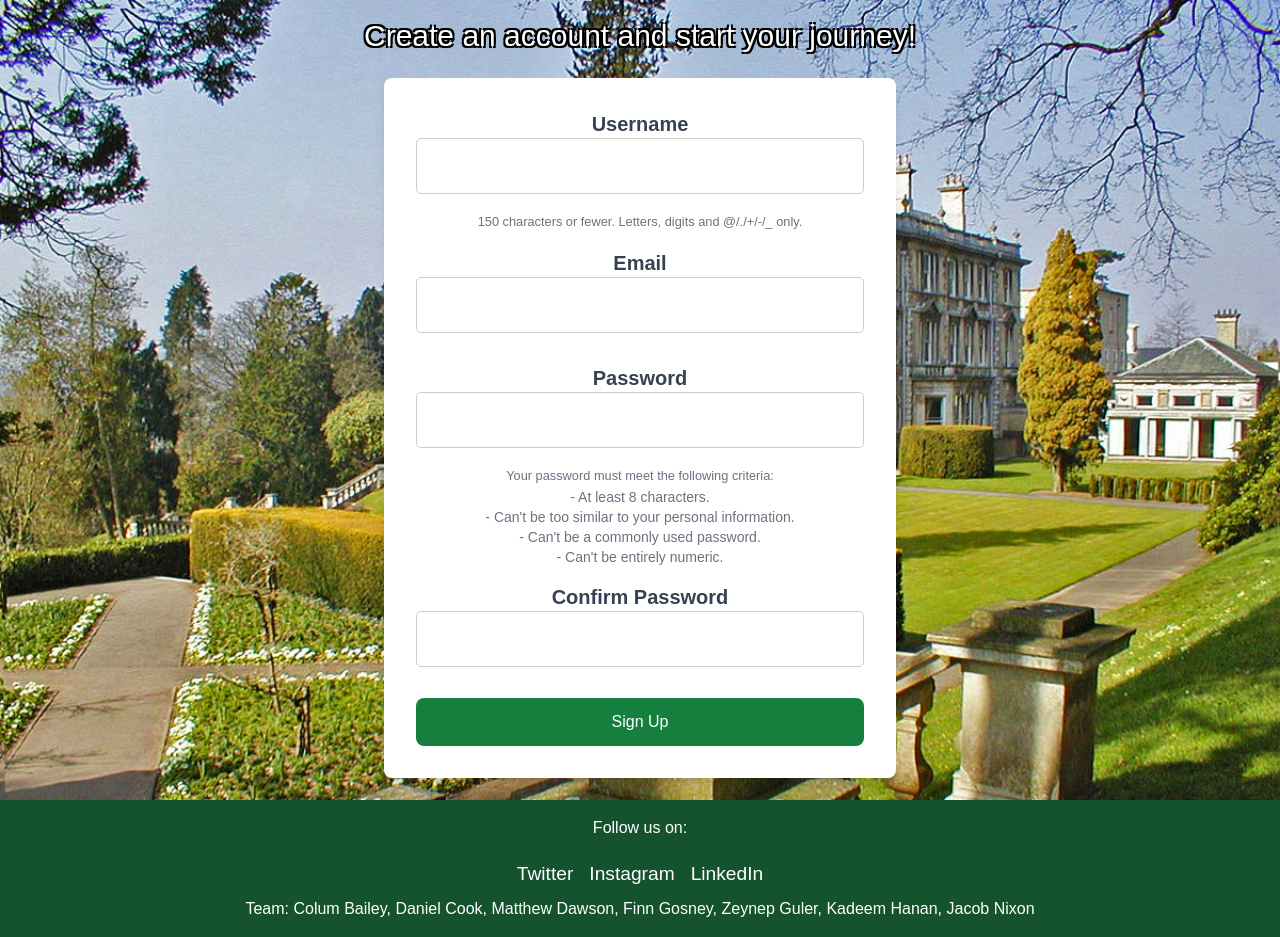
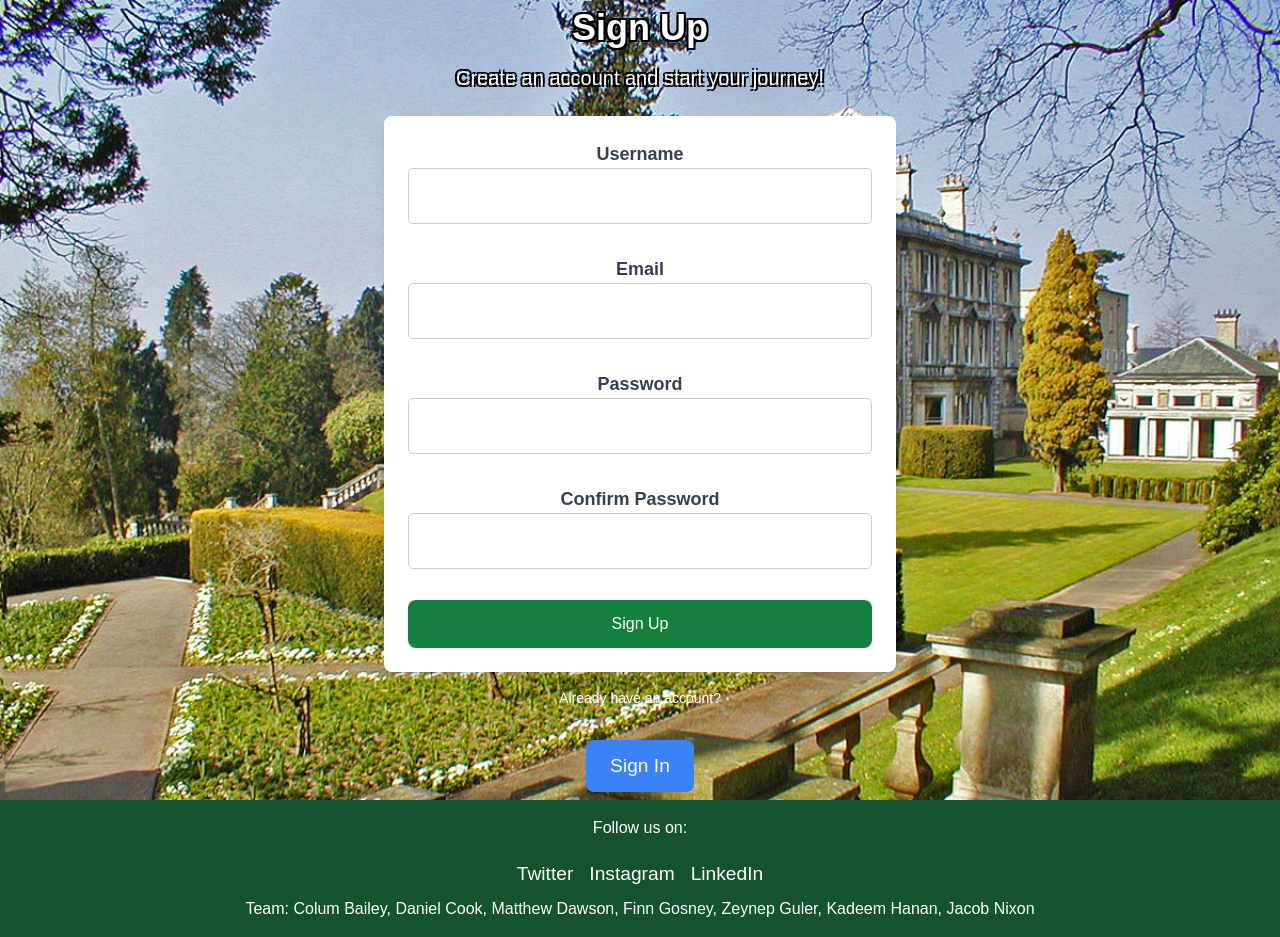
Before and after one commit to FinnGos/Group-Engineering-Project, a Django app: page /home/signup/ in a window 1280 px wide. Shown: the part 80-1017 px from the top of the page. Run offline with Django 4.2, Linux system fonts and the light colour scheme; some libraries are stand-ins or nearby versions.

Commit message:
hating life

```diff
--- a/SustainableApplication/templates/registration/signup.html
+++ b/SustainableApplication/templates/registration/signup.html
@@ -38,8 +38,8 @@
 
   <!-- Sign Up Form Section -->
   <div class="form-section moved-down absolute inset-0 flex flex-col justify-center items-center text-white">
-    <h1 class="text-6xl font-bold mb-6 outlined-text">Sign Up</h1>
-    <p class="text-3xl mb-6 outlined-text">Create an account and start your journey!</p>
+    <h1 class="text-4xl font-bold mb-4 outlined-text">Sign Up</h1>
+    <p class="text-xl mb-6 outlined-text">Create an account and start your journey!</p>
 
     <!-- Messages Block for Django messages -->
     {% if messages %}
@@ -65,20 +65,20 @@
     {% endif %}
 
     <!-- Sign Up Form -->
-    <form method="post" class="w-full max-w-lg bg-white p-8 rounded-lg shadow-lg">
+    <form method="post" class="w-full max-w-lg bg-white p-6 rounded-lg shadow-lg">
       {% csrf_token %}
+
       <!-- Username Field -->
       <div class="mb-4">
-        <label for="id_username" class="block text-xl font-bold text-gray-700">Username</label>
+        <label for="id_username" class="block text-lg font-bold text-gray-700">Username</label>
         <input type="text" name="username" id="id_username"
           class="w-full p-3 border border-gray-300 rounded-lg focus:outline-none focus:ring-2 focus:ring-blue-500"
           required>
-        <small class="text-gray-500">150 characters or fewer. Letters, digits and @/./+/-/_ only.</small>
       </div>
 
       <!-- Email Field -->
       <div class="mb-4">
-        <label for="id_email" class="block text-xl font-bold text-gray-700">Email</label>
+        <label for="id_email" class="block text-lg font-bold text-gray-700">Email</label>
         <input type="email" name="email" id="id_email"
           class="w-full p-3 border border-gray-300 rounded-lg focus:outline-none focus:ring-2 focus:ring-blue-500"
           required>
@@ -86,22 +86,15 @@
 
       <!-- Password Field -->
       <div class="mb-4">
-        <label for="id_password1" class="block text-xl font-bold text-gray-700">Password</label>
+        <label for="id_password1" class="block text-lg font-bold text-gray-700">Password</label>
         <input type="password" name="password1" id="id_password1"
           class="w-full p-3 border border-gray-300 rounded-lg focus:outline-none focus:ring-2 focus:ring-blue-500"
           required>
-        <small class="text-gray-500">Your password must meet the following criteria:</small>
-        <ul class="text-gray-500 text-sm">
-          <li>- At least 8 characters.</li>
-          <li>- Can't be too similar to your personal information.</li>
-          <li>- Can't be a commonly used password.</li>
-          <li>- Can't be entirely numeric.</li>
-        </ul>
       </div>
 
       <!-- Confirm Password Field -->
       <div class="mb-4">
-        <label for="id_password2" class="block text-xl font-bold text-gray-700">Confirm Password</label>
+        <label for="id_password2" class="block text-lg font-bold text-gray-700">Confirm Password</label>
         <input type="password" name="password2" id="id_password2"
           class="w-full p-3 border border-gray-300 rounded-lg focus:outline-none focus:ring-2 focus:ring-blue-500"
           required>
@@ -115,6 +108,7 @@
 
     <!-- Sign In Button -->
     <div class="mt-4 text-lg text-center">
+      <p class="text-sm text-white mb-3">Already have an account?</p>
       <a href="{% url 'login' %}" class="inline-block bg-blue-500 text-white px-6 py-3 rounded-lg hover:bg-blue-600">
         Sign In
       </a>
```
Also changed, not shown: SustainableApplication/templates/base.html (+43 -5 lines), SustainableApplication/db.sqlite3, 1 other file.
